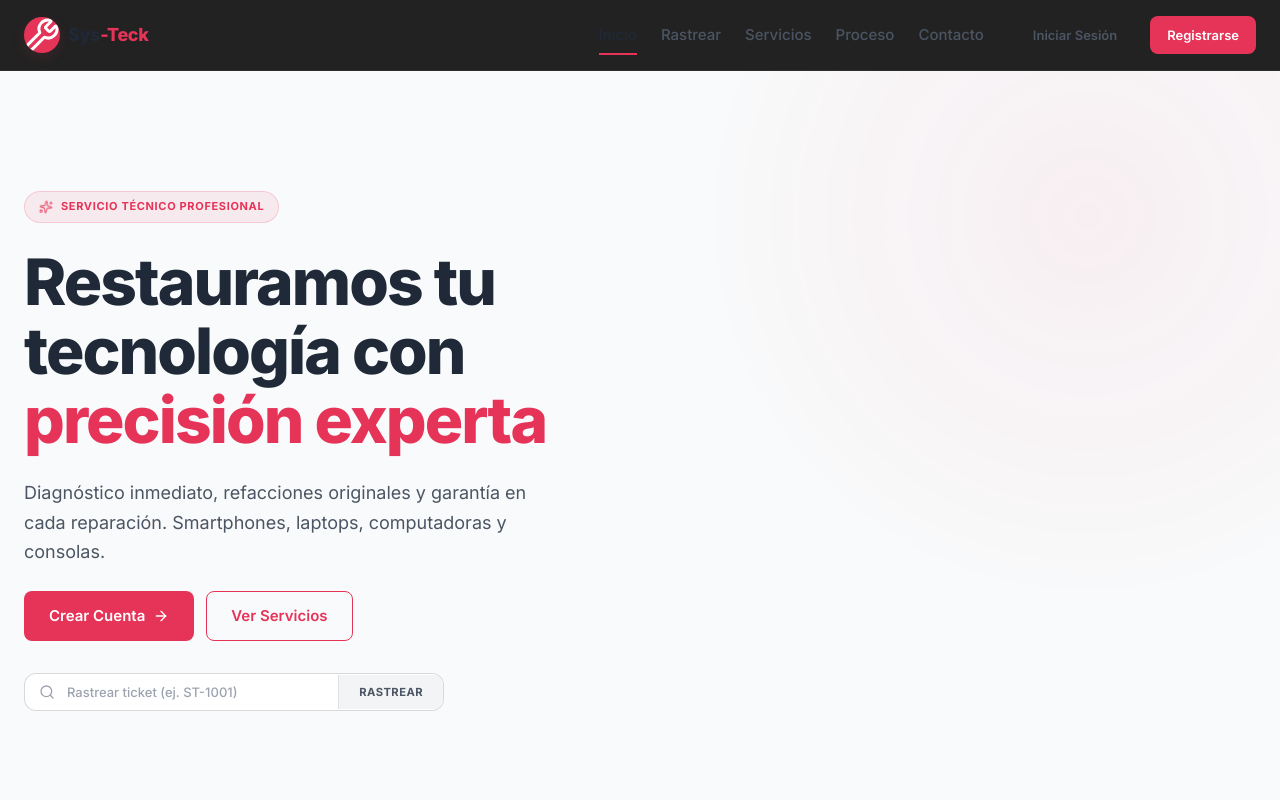
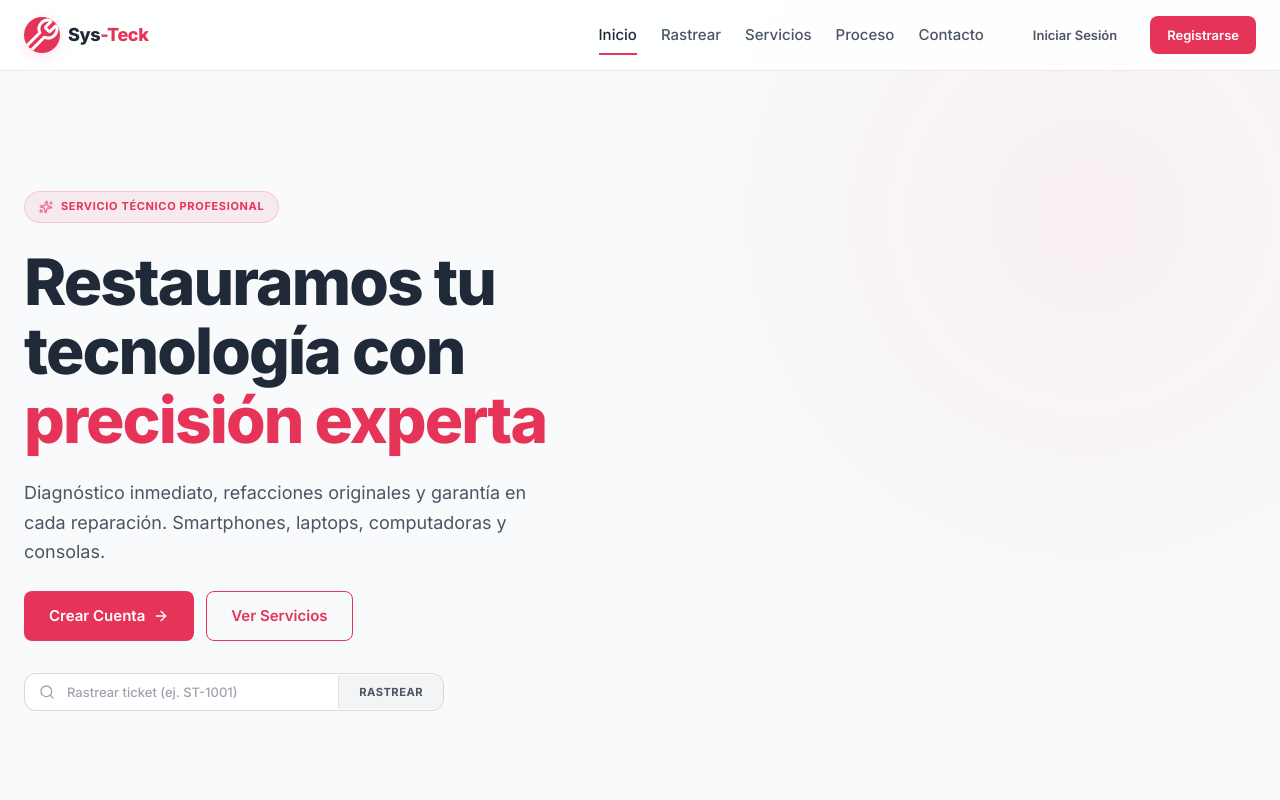
Before and after one commit to C4rlosDcJ/SysTeck, a React (Vite) app in the folder frontend/: page / in a window 1280 px wide. Shown: the top 800 px of the page. Built offline with nearby package versions, Linux system fonts and the light colour scheme; no server answers.

Commit message:
fix: corrección de contraste en navbar y login/register en modo claro

```diff
--- a/frontend/src/components/Navbar.css
+++ b/frontend/src/components/Navbar.css
@@ -4,9 +4,15 @@
     left: 0;
     right: 0;
     z-index: 100;
-    background: rgba(23, 23, 23, 0.95);
+    background: var(--glass-bg);
     backdrop-filter: blur(10px);
-    border-bottom: 1px solid rgba(255, 255, 255, 0.05);
+    border-bottom: 1px solid var(--glass-border);
+    transition: background var(--transition-normal), border-color var(--transition-normal);
+}
+
+:root[data-theme='light'] .navbar {
+    background: rgba(255, 255, 255, 0.85) !important;
+    border-bottom-color: rgba(0, 0, 0, 0.08) !important;
 }
 
 .navbar-container {
--- a/frontend/src/pages/AuthPages.css
+++ b/frontend/src/pages/AuthPages.css
@@ -89,21 +89,25 @@
     color: var(--color-text);
 }
 
+.auth-visual .logo-text {
+    color: #ffffff !important;
+}
+
 .auth-visual-content h1 {
     font-size: 3.25rem;
     font-weight: 800;
     line-height: 1.1;
     letter-spacing: -0.04em;
     margin-bottom: var(--sp-5);
-    background: linear-gradient(135deg, #ffffff 0%, #a5a5a5 100%);
-    -webkit-background-clip: text;
-    background-clip: text;
-    -webkit-text-fill-color: transparent;
+    background: linear-gradient(135deg, #ffffff 0%, #a5a5a5 100%) !important;
+    -webkit-background-clip: text !important;
+    background-clip: text !important;
+    -webkit-text-fill-color: transparent !important;
 }
 
 .auth-visual-content p {
     font-size: var(--font-md);
-    color: var(--color-text-secondary);
+    color: rgba(255, 255, 255, 0.7) !important;
     line-height: 1.6;
     margin-bottom: var(--sp-8);
 }
@@ -147,8 +151,16 @@
     transition: color 0.2s ease;
 }
 
+.auth-visual .feature span {
+    color: rgba(255, 255, 255, 0.7) !important;
+}
+
 .feature:hover span {
     color: var(--color-text);
+}
+
+.auth-visual .feature:hover span {
+    color: #ffffff !important;
 }
 
 /* ── Right Side: Form Container ── */
--- a/frontend/src/pages/LandingPage.css
+++ b/frontend/src/pages/LandingPage.css
@@ -240,9 +240,14 @@
     border-radius: 20px;
     overflow: hidden;
     border: 1px solid var(--color-border);
-    background: var(--color-bg-card);
+    background: #151515; /* Fondo oscuro constante para que funcione mix-blend-mode: screen */
     box-shadow: 0 32px 64px -16px rgba(0, 0, 0, 0.5);
     transition: transform 0.5s cubic-bezier(0.16, 1, 0.3, 1), box-shadow 0.5s ease;
+}
+
+:root[data-theme='light'] .hero-image-wrapper {
+    border-color: rgba(0, 0, 0, 0.08);
+    box-shadow: 0 32px 64px -16px rgba(0, 0, 0, 0.15);
 }
 
 .hero-image-wrapper:hover {
```
